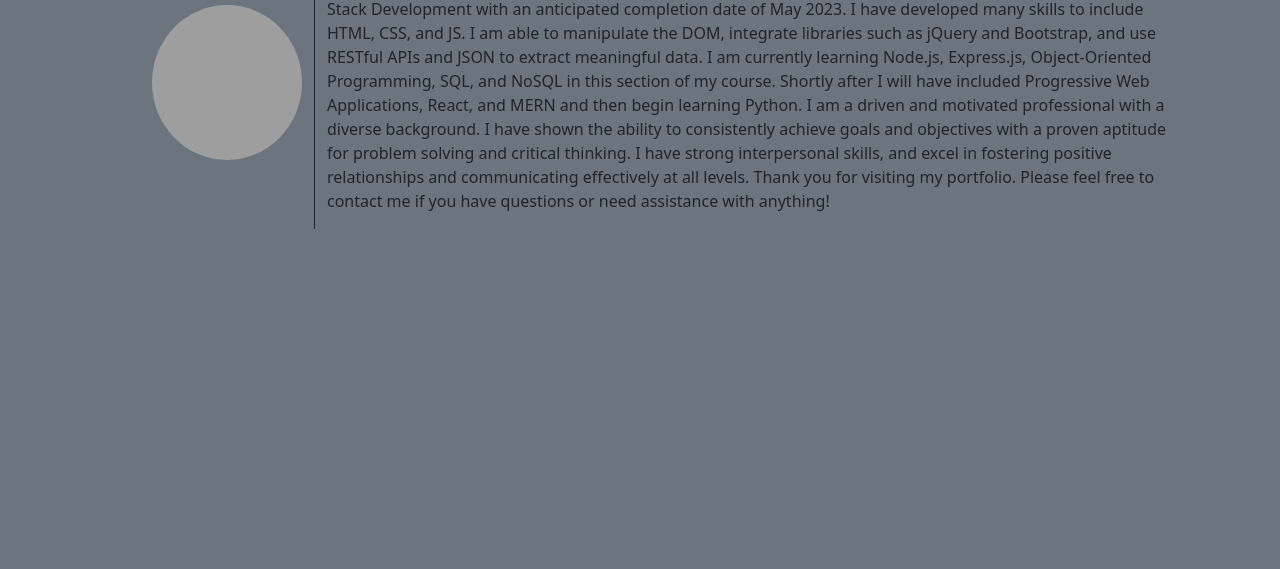
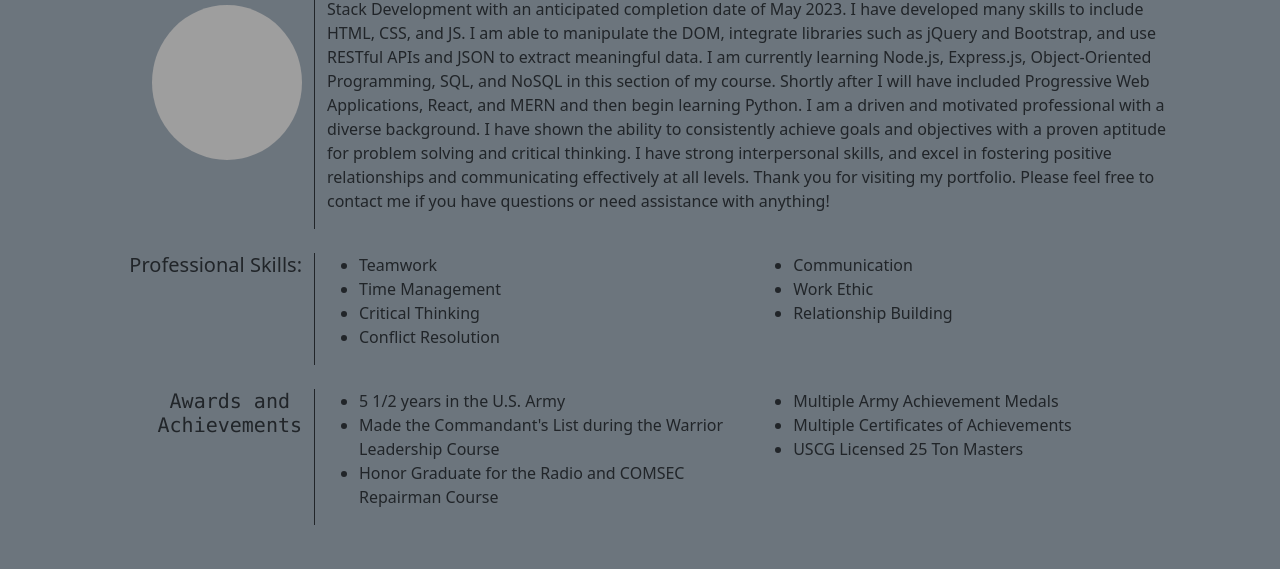
Before and after one commit to jerrybeau89/my-fullstack-portfolio, a plain HTML site: page about-me.html in a window 1280 px wide. Shown: the part 195-764 px from the top of the page. Drawn offline with nearby package versions, Linux system fonts and the light colour scheme; grey boxes are pictures that could not be loaded.

Commit message:
Adjust main html name to index and added to the about me page

```diff
--- a/about-me.html
+++ b/about-me.html
@@ -28,7 +28,7 @@
         <div class="offcanvas-body text-light">
           <ul class="navbar-nav justify-content-end flex-grow-1 pe-3">
             <li class="nav-item">
-              <a class="nav-link text-light active" aria-current="page" href="./main.html">Home</a>
+              <a class="nav-link text-light active" aria-current="page" href="./index.html">Home</a>
             </li>
             <li class="nav-item">
               <a class="nav-link text-light" href="./about-me.html">About Me</a>
@@ -83,6 +83,64 @@
       </div>
     </div>
 
+    <br>
+
+    <div class="grid">
+      <div class="row">
+        <div class="col-lg-3 col-sm-4 col-5 text-end">
+          <h5>Professional Skills:</h5>
+        </div>
+        <div class="col-lg-8 col-sm-7 col6 border-start border-dark">
+          <div class="row">
+            <div class="col-6">
+              <ul>
+                <li>Teamwork</li>
+                <li>Time Management</li>
+                <li>Critical Thinking</li>
+                <li>Conflict Resolution</li>
+              </ul>
+            </div>
+            <div class="col-6">
+              <ul>
+                <li>Communication</li>
+                <li>Work Ethic</li>
+                <li>Relationship Building</li>
+              </ul>
+            </div>
+          </div>
+        </div>
+      </div>
+    </div>
+
+    <br>
+
+    <div class="grid">
+      <div class="row">
+        <div class="col-lg-3 col-sm-4 col-5 text-end">
+          <pre><h5>Awards and
+            Achievements</h5></pre>
+        </div>
+        <div class="col-lg-8 col-sm-7 col6 border-start border-dark">
+        <div class="row">
+          <div class="col-6">
+            <ul>
+              <li>5 1/2 years in the U.S. Army</li>
+              <li>Made the Commandant's List during the Warrior Leadership Course</li>
+              <li>Honor Graduate for the Radio and COMSEC Repairman Course</li>
+            </ul>
+          </div>
+          <div class="col-6">
+            <ul>
+              <li>Multiple Army Achievement Medals</li>
+              <li>Multiple Certificates of Achievements</li>
+              <li>USCG Licensed 25 Ton Masters</li>
+            </ul>
+          </div>
+        </div>
+        </div>
+      </div>
+    </div>
+
 
   <div class="grid fixed-bottom">
     <div class="row">
```
Also changed, not shown: index.html (+1 -1 lines), project.html (+3 -1 lines).
